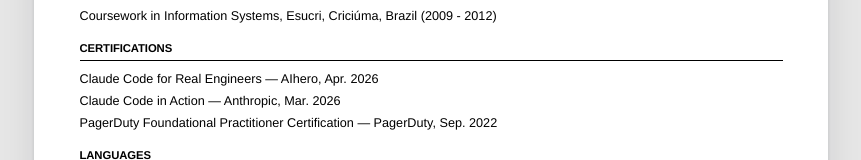
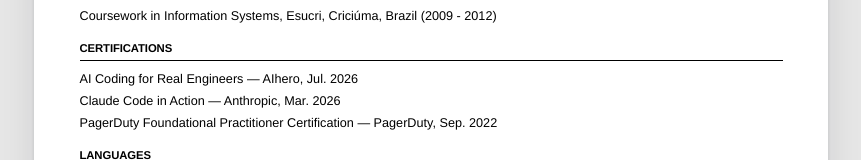
Before and after one commit to helderberto/helderberto.com, a Next.js app: page /resume in a window 1280 px wide. Shown: the part 1442-1602 px from the top of the page, without its empty margins (209-1070 px from the left). Built offline with nearby package versions, Linux system fonts and the light colour scheme.

Commit message:
fix: correct AIhero certification name and issue date

```diff
--- a/src/data/resume.ts
+++ b/src/data/resume.ts
@@ -221,9 +221,9 @@ export const resume = {
   ],
   certifications: [
     {
-      name: 'Claude Code for Real Engineers',
+      name: 'AI Coding for Real Engineers',
       issuer: 'AIhero',
-      issued: 'Apr. 2026',
+      issued: 'Jul. 2026',
       href: 'https://res.cloudinary.com/total-typescript/image/upload/v1782990632/certificate/c42ed24f-c7de-4511-a178-d1c4a9386432/ai-coding-for-real-engineers-m0k0w.png',
     },
     {
```
